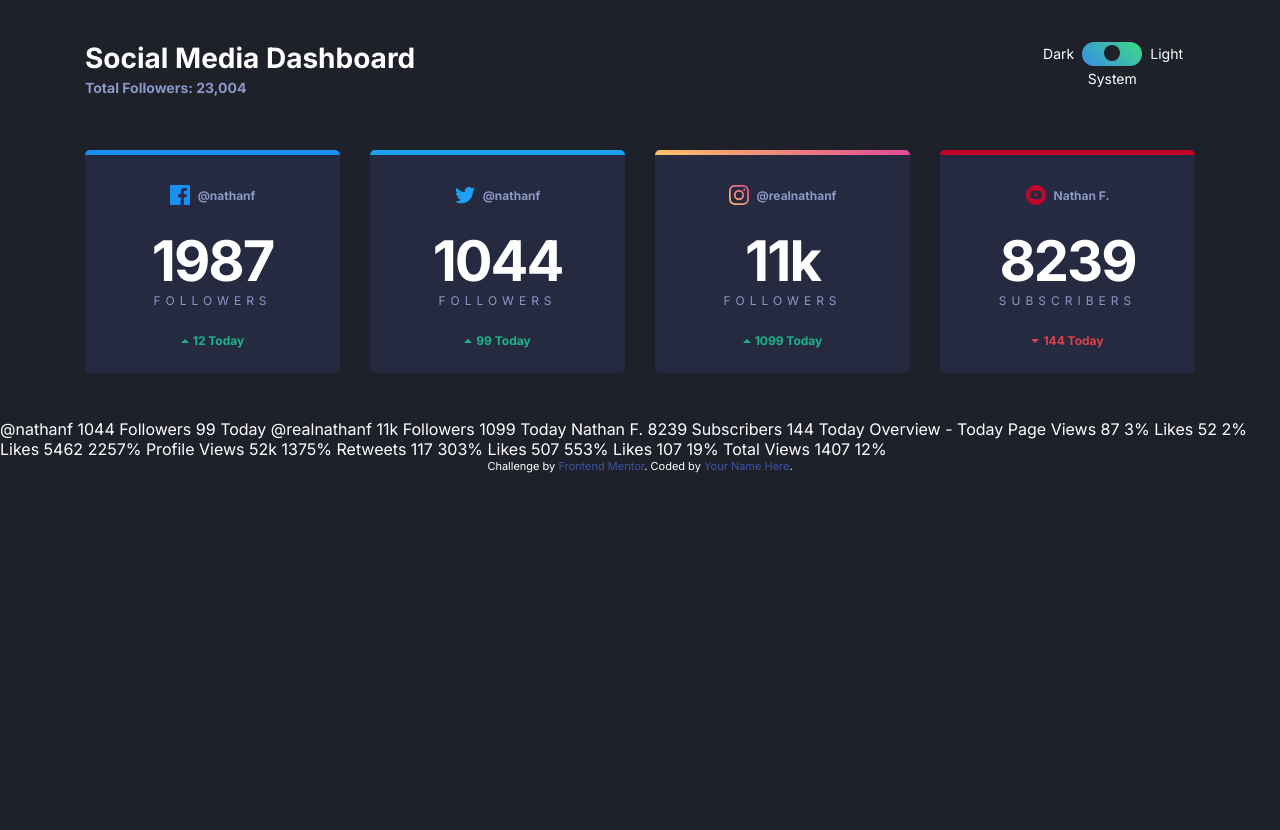
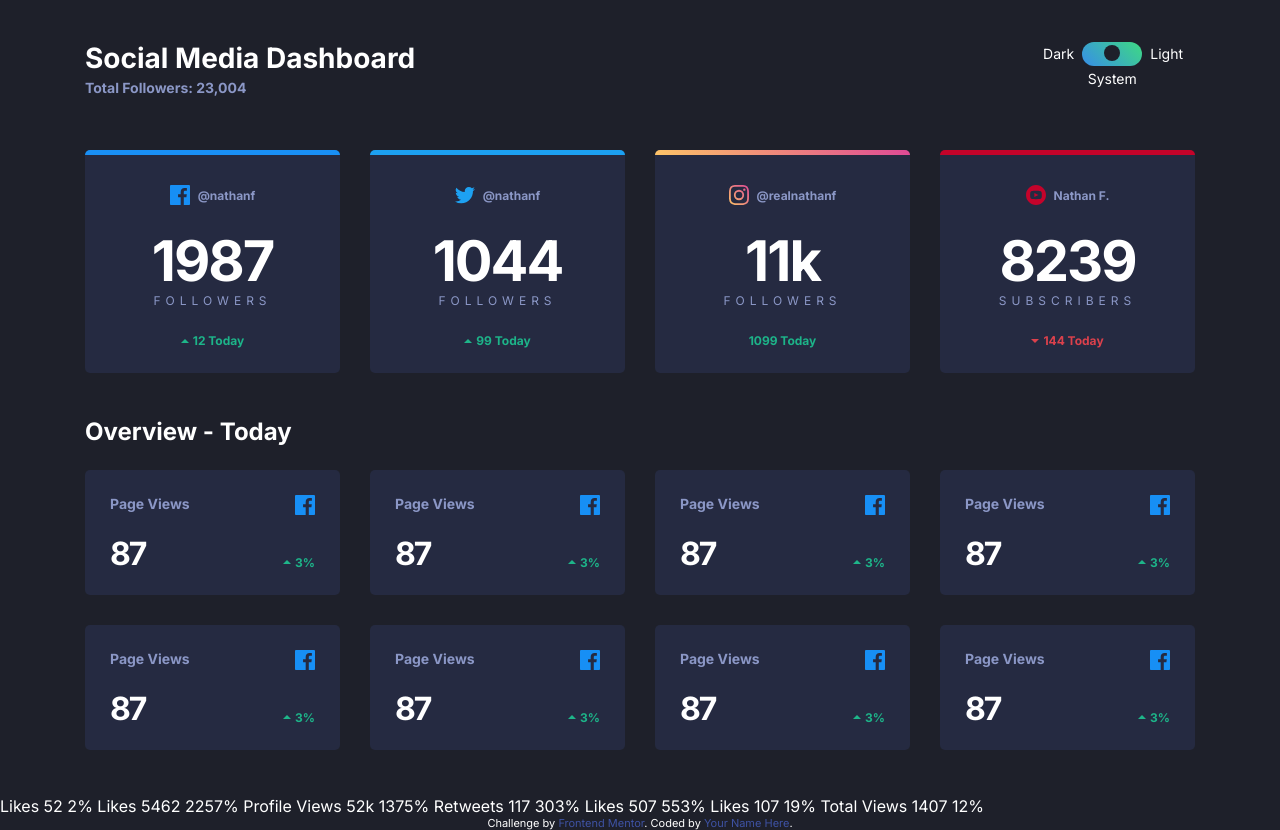
Before and after one commit to Colin-Lambert/fem-toggle, a website: page index.html in a window 1280 px wide. Before the commit the page ends 800 px from the top, so only its background shows below. Drawn offline with Linux system fonts and the light colour scheme.

Commit message:
styled first overview card

```diff
--- a/app/scss/components/_index.scss
+++ b/app/scss/components/_index.scss
@@ -1,3 +1,4 @@
 @forward 'header';
 @forward 'toggle';
 @forward 'card';
+@forward 'card-grid';
--- /dev/null
+++ b/app/scss/components/card-grid.scss
@@ -0,0 +1,26 @@
+@use '../util' as *;
+
+.card-grid {
+    display: grid;
+    grid-template-columns: repeat(2, 1fr);
+    grid-template-rows: repeat(2, auto);
+    justify-items: start;
+    gap: rem(23);
+
+    .card__subtitle {}
+
+    .card__count {
+        margin-bottom: 0;
+    }
+
+    .card__count,
+    .card__change {
+        align-self: end;
+    }
+
+    img,
+    .card__change {
+        justify-self: end;
+    }
+
+}
--- a/app/scss/components/card.scss
+++ b/app/scss/components/card.scss
@@ -67,6 +67,11 @@
         margin-bottom: rem(28);
     }
 
+    &__subtitle {
+        font-size: rem(14);
+        font-weight: 700;
+    }
+
     &__icon {
         margin-right: rem(8);
 
@@ -100,7 +105,10 @@
             font-size: rem(56);
         }
 
-        &--small {}
+        &--small {
+            font-size: rem(32);
+            font-weight: 700;
+        }
     }
 
     &__label {
--- a/app/scss/globals/typography.scss
+++ b/app/scss/globals/typography.scss
@@ -16,6 +16,11 @@ h1 {
     }
 }
 
+h2 {
+    font-size: rem(24);
+    margin-bottom: rem(24);
+}
+
 a,
 a:visited,
 a:active {
--- a/index.html
+++ b/index.html
@@ -104,7 +104,6 @@
           <div class="card__label">Followers</div>
         </div>
         <div class="card__change card__change--up">
-          <img src="/images/icon-up.svg" alt="up arrow" />
           <div class="card__number">1099 Today</div>
         </div>
       </div>
@@ -128,31 +127,92 @@
 
     </section>
 
+    <section class="container">
+
+      <h2>Overview - Today</h2>
+
+      <div class="cards">
+
+        <div class="card card-grid">
+          <div class="card__subtitle">Page Views</div>
+          <img class='' src="/images/icon-facebook.svg" alt="Facebook" />
+          <div class="card__count card__count--small">87</div>
+          <div class="card__change card__change--up">
+            <img src="/images/icon-up.svg" alt="up arrow" />
+            <div class="card__number">3%</div>
+          </div>
+        </div>
+
+        <div class="card card-grid">
+          <div class="card__subtitle">Page Views</div>
+          <img class='' src="/images/icon-facebook.svg" alt="Facebook" />
+          <div class="card__count card__count--small">87</div>
+          <div class="card__change card__change--up">
+            <img src="/images/icon-up.svg" alt="up arrow" />
+            <div class="card__number">3%</div>
+          </div>
+        </div>
+        <div class="card card-grid">
+          <div class="card__subtitle">Page Views</div>
+          <img class='' src="/images/icon-facebook.svg" alt="Facebook" />
+          <div class="card__count card__count--small">87</div>
+          <div class="card__change card__change--up">
+            <img src="/images/icon-up.svg" alt="up arrow" />
+            <div class="card__number">3%</div>
+          </div>
+        </div>
+        <div class="card card-grid">
+          <div class="card__subtitle">Page Views</div>
+          <img class='' src="/images/icon-facebook.svg" alt="Facebook" />
+          <div class="card__count card__count--small">87</div>
+          <div class="card__change card__change--up">
+            <img src="/images/icon-up.svg" alt="up arrow" />
+            <div class="card__number">3%</div>
+          </div>
+        </div>
+        <div class="card card-grid">
+          <div class="card__subtitle">Page Views</div>
+          <img class='' src="/images/icon-facebook.svg" alt="Facebook" />
+          <div class="card__count card__count--small">87</div>
+          <div class="card__change card__change--up">
+            <img src="/images/icon-up.svg" alt="up arrow" />
+            <div class="card__number">3%</div>
+          </div>
+        </div>
+        <div class="card card-grid">
+          <div class="card__subtitle">Page Views</div>
+          <img class='' src="/images/icon-facebook.svg" alt="Facebook" />
+          <div class="card__count card__count--small">87</div>
+          <div class="card__change card__change--up">
+            <img src="/images/icon-up.svg" alt="up arrow" />
+            <div class="card__number">3%</div>
+          </div>
+        </div>
+        <div class="card card-grid">
+          <div class="card__subtitle">Page Views</div>
+          <img class='' src="/images/icon-facebook.svg" alt="Facebook" />
+          <div class="card__count card__count--small">87</div>
+          <div class="card__change card__change--up">
+            <img src="/images/icon-up.svg" alt="up arrow" />
+            <div class="card__number">3%</div>
+          </div>
+        </div>
+        <div class="card card-grid">
+          <div class="card__subtitle">Page Views</div>
+          <img class='' src="/images/icon-facebook.svg" alt="Facebook" />
+          <div class="card__count card__count--small">87</div>
+          <div class="card__change card__change--up">
+            <img src="/images/icon-up.svg" alt="up arrow" />
+            <div class="card__number">3%</div>
+          </div>
+        </div>
 
 
+      </div>
 
-    @nathanf
-    1044
-    Followers
-    99 Today
-
-    @realnathanf
-    11k
-    Followers
-    1099 Today
-
-    Nathan F.
-    8239
-    Subscribers
-    144 Today
+    </section>
 
 
-
-    Overview - Today
-
-    Page Views
-    87
-    3%
 
     Likes
     52
```
Also changed, not shown: dist/style.css, 1 other file.
